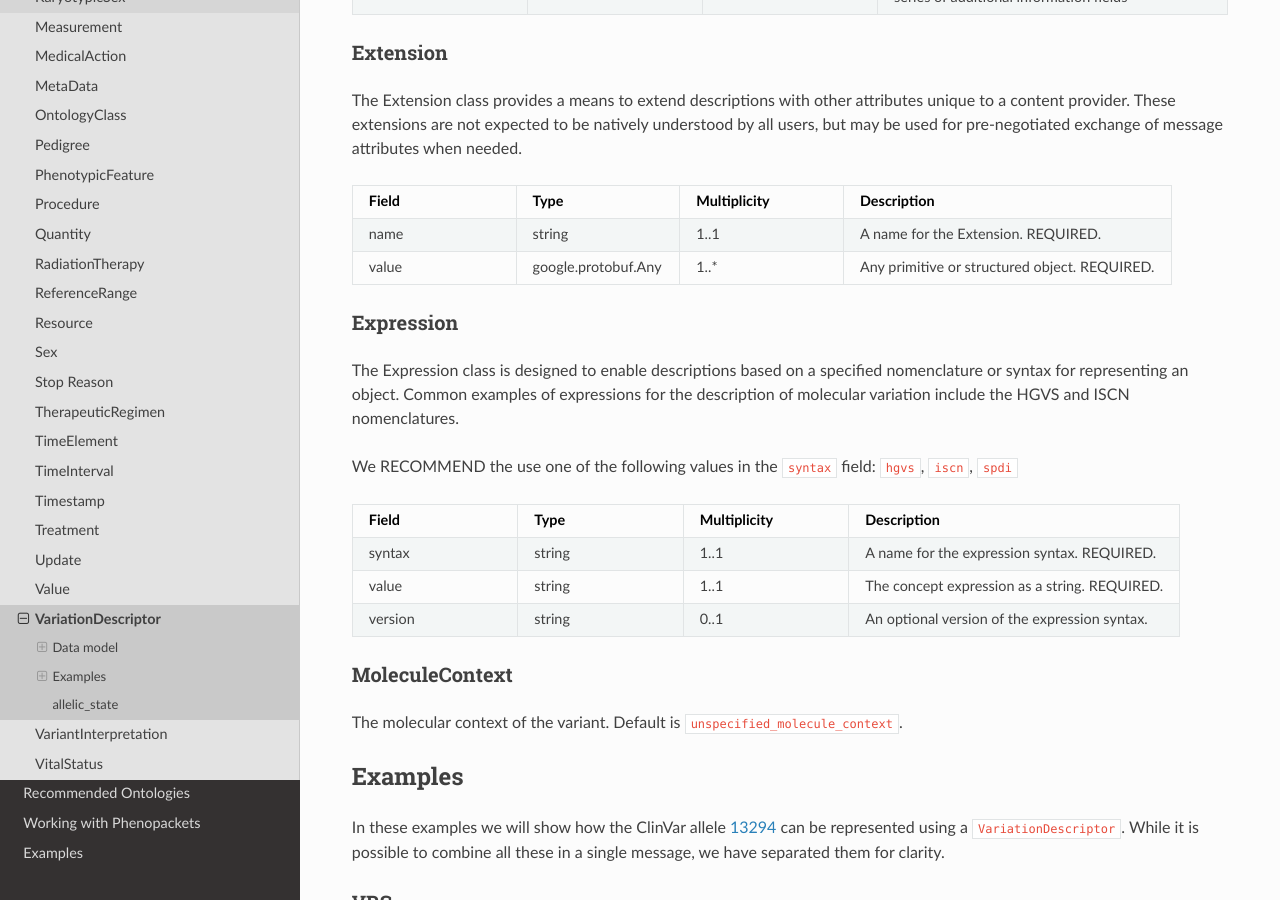
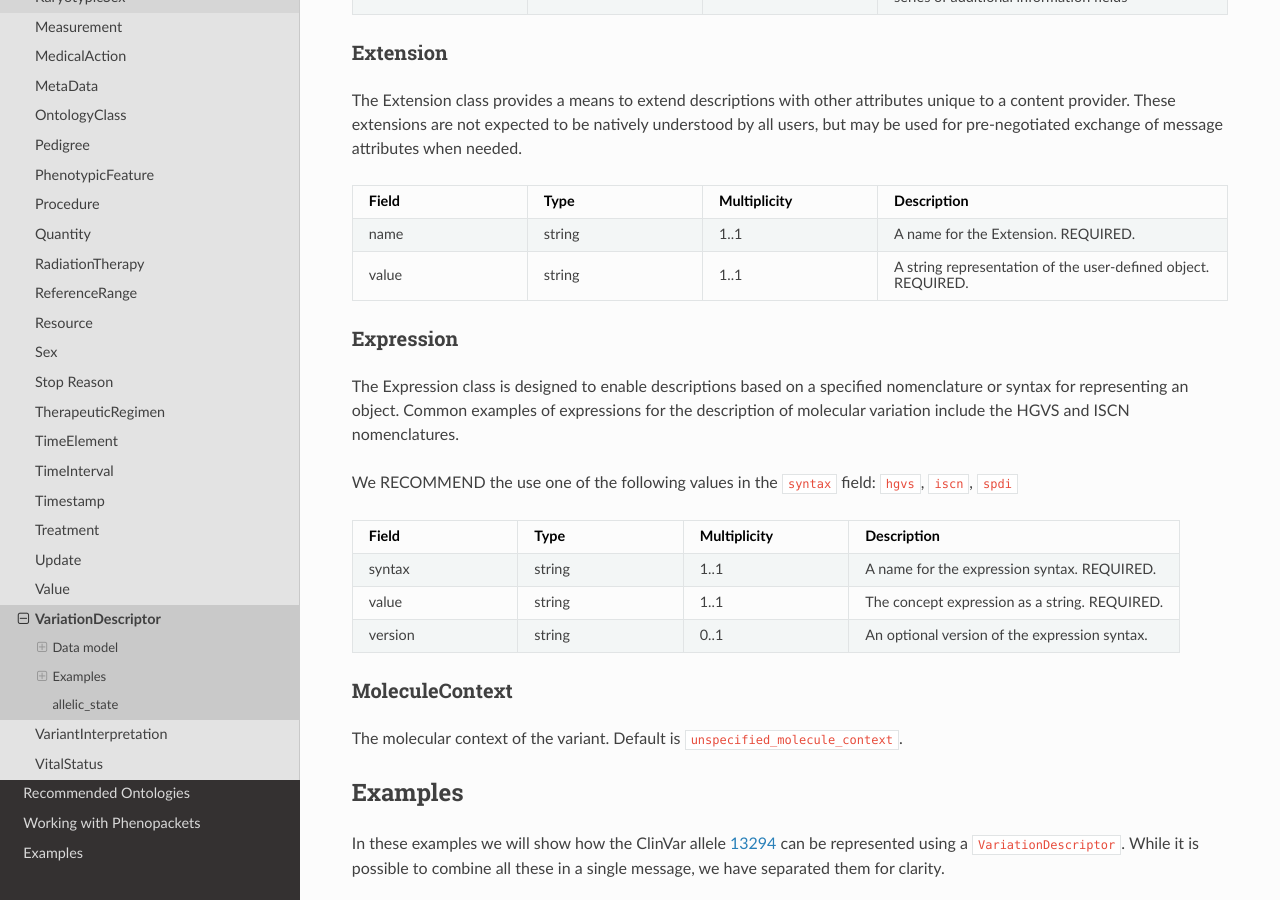
Before and after one commit to phenopackets/phenopacket-schema, a Sphinx documentation site: the page built from docs/variant.rst, in a window 1280 px wide and 900 px high, scrolled down 2464 px. Built offline with Sphinx 7.4.7 and the Read the Docs theme 2.0.0, drawn with Linux system fonts in a browser that asks for light colours; pages that are not in the unit, such as notebooks, are missing from menus.

Commit message:
Fix for incorrect use of Any in vrsatile.proto Extension class. Update schema version to 2.0.1

```diff
--- a/docs/variant.rst
+++ b/docs/variant.rst
@@ -196,9 +196,9 @@ These extensions are not expected to be natively understood by all users, but ma
      - 1..1
      - A name for the Extension. REQUIRED.
    * - value
-     - google.protobuf.Any
-     - 1..*
-     - Any primitive or structured object. REQUIRED.
+     - string
+     - 1..1
+     - A string representation of the user-defined object. REQUIRED.
 
 
 .. _rstexpression:
--- a/pom.xml
+++ b/pom.xml
@@ -4,7 +4,7 @@
 
     <groupId>org.phenopackets</groupId>
     <artifactId>phenopacket-schema</artifactId>
-    <version>2.0.0</version>
+    <version>2.0.1</version>
     <packaging>jar</packaging>
 
     <name>phenopacket-schema</name>
```
Also changed, not shown: docs/graph/phenopacket-schema-v2.svg, 2 other files.
